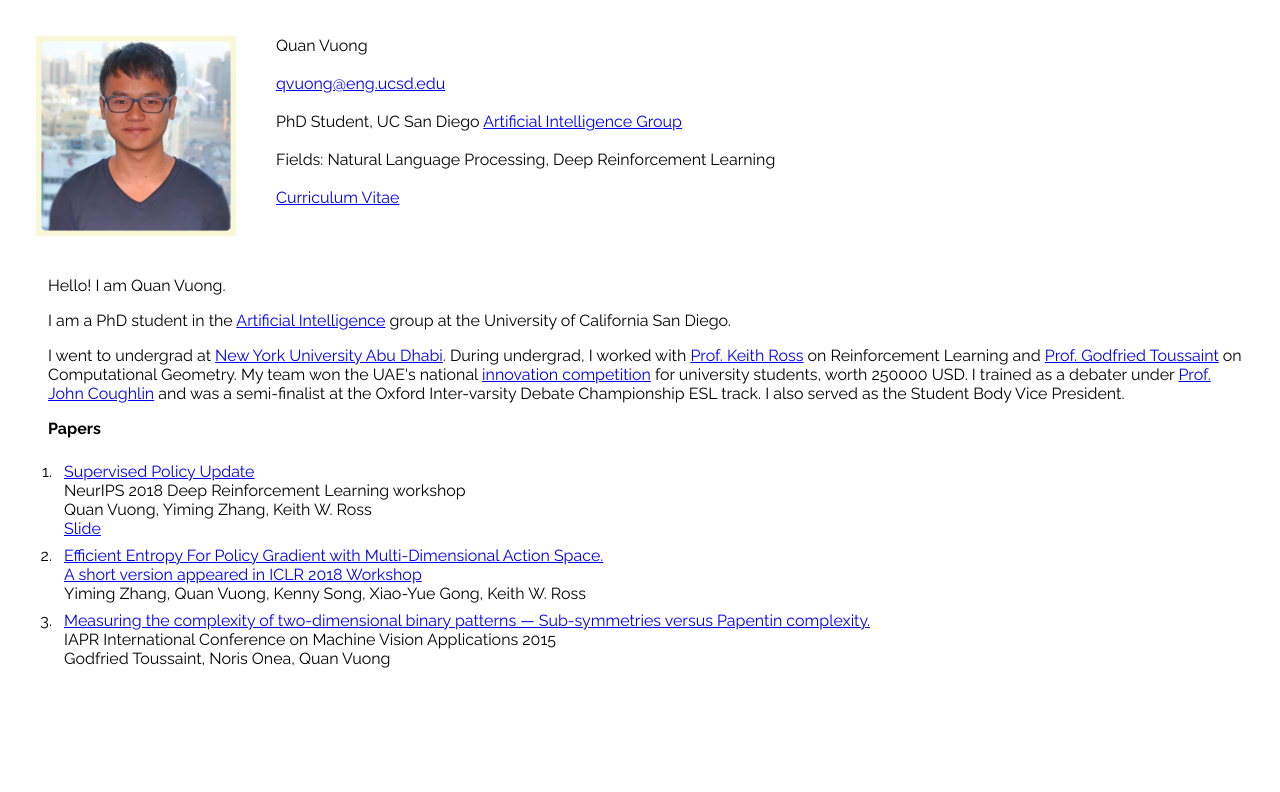
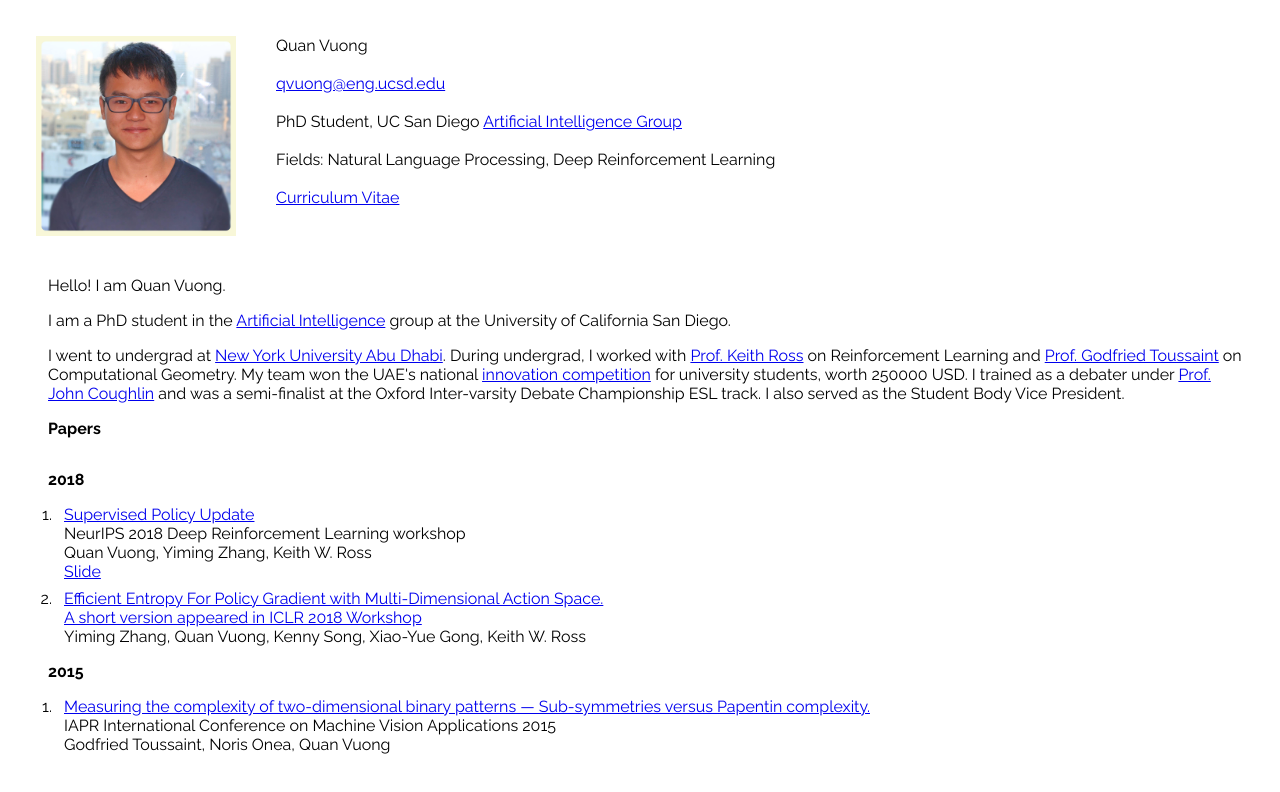
Before and after one commit to quanvuong/quanvuong.github.io, a React (Create React App) app: page / in a window 1280 px wide. Shown: the top 792 px of the page. Built offline with nearby package versions, Linux system fonts and the light colour scheme.

Commit message:
short paper by year

```diff
--- a/src/Papers.css
+++ b/src/Papers.css
@@ -13,5 +13,12 @@
 .PaperHeader {
     text-align: left;
     margin-left: 2em;
+    margin-bottom: 2em;
     font-weight: bold;
 }
+
+.YearHeader {
+    text-align: left;
+    margin-left: 2em;
+    font-weight: bold;
+}
--- a/src/Papers.js
+++ b/src/Papers.js
@@ -13,6 +13,8 @@ class Papers extends Component {
       <div className="Papers">
         <div className="PaperHeader">Papers</div>
 
+        <div>
+          <div className="YearHeader">2018</div>
           <ol>
           <li>
             <div className="OnePaper">
@@ -30,7 +32,12 @@ class Papers extends Component {
               <div>{entropy[3]}</div>
             </div>
           </li>
+          </ol>
+        </div>
 
+        <div>
+          <div className="YearHeader">2015</div>
+          <ol>
             <li>
               <div className="OnePaper">
                 <div><a href={img_complexity[1]}>{img_complexity[0]}</a></div>
@@ -38,8 +45,8 @@ class Papers extends Component {
                 <div>{img_complexity[3]}</div>
               </div>
             </li>
-
           </ol>
+      </div>
       </div>
     );
   }
```
Lines whose indentation alone changed are shown as unchanged.
